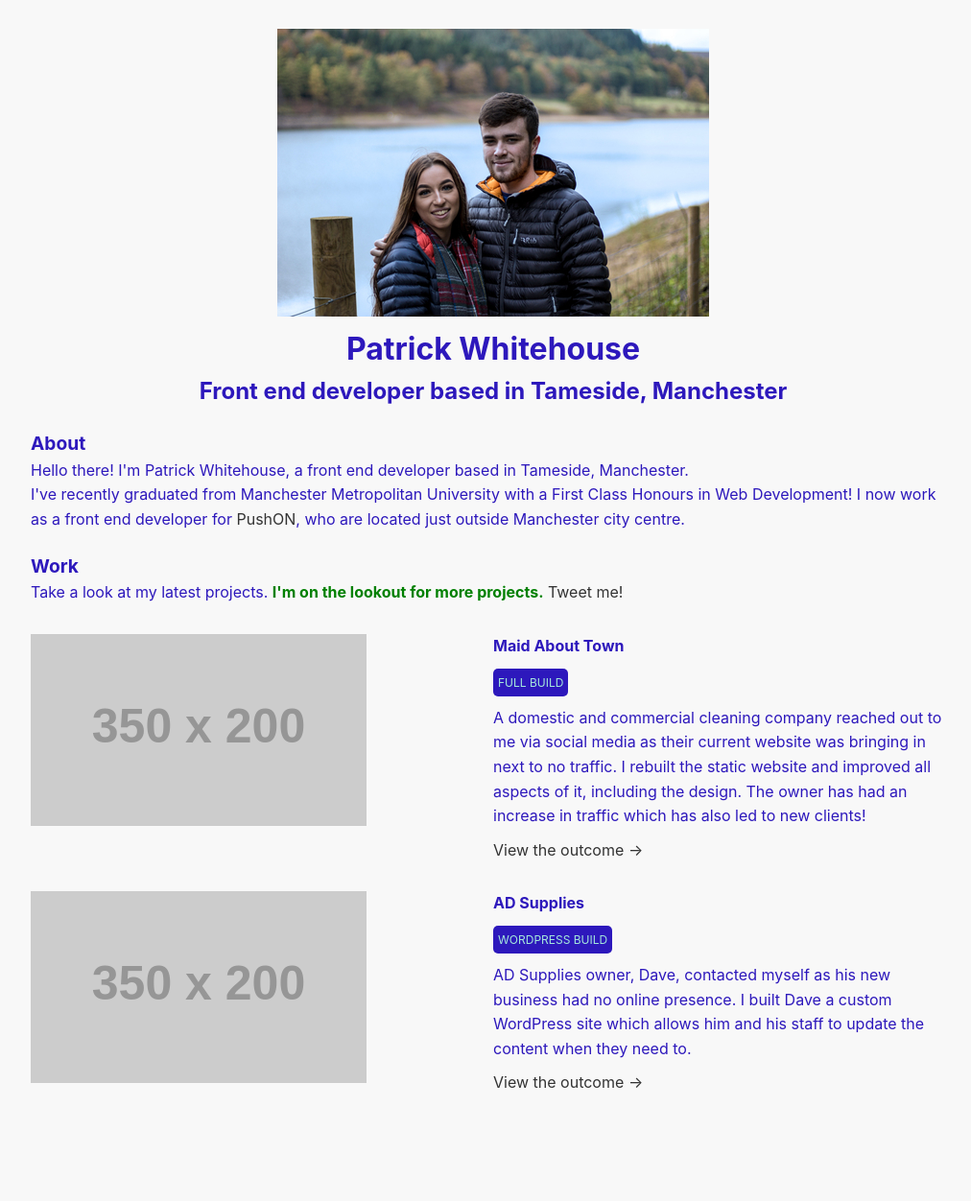
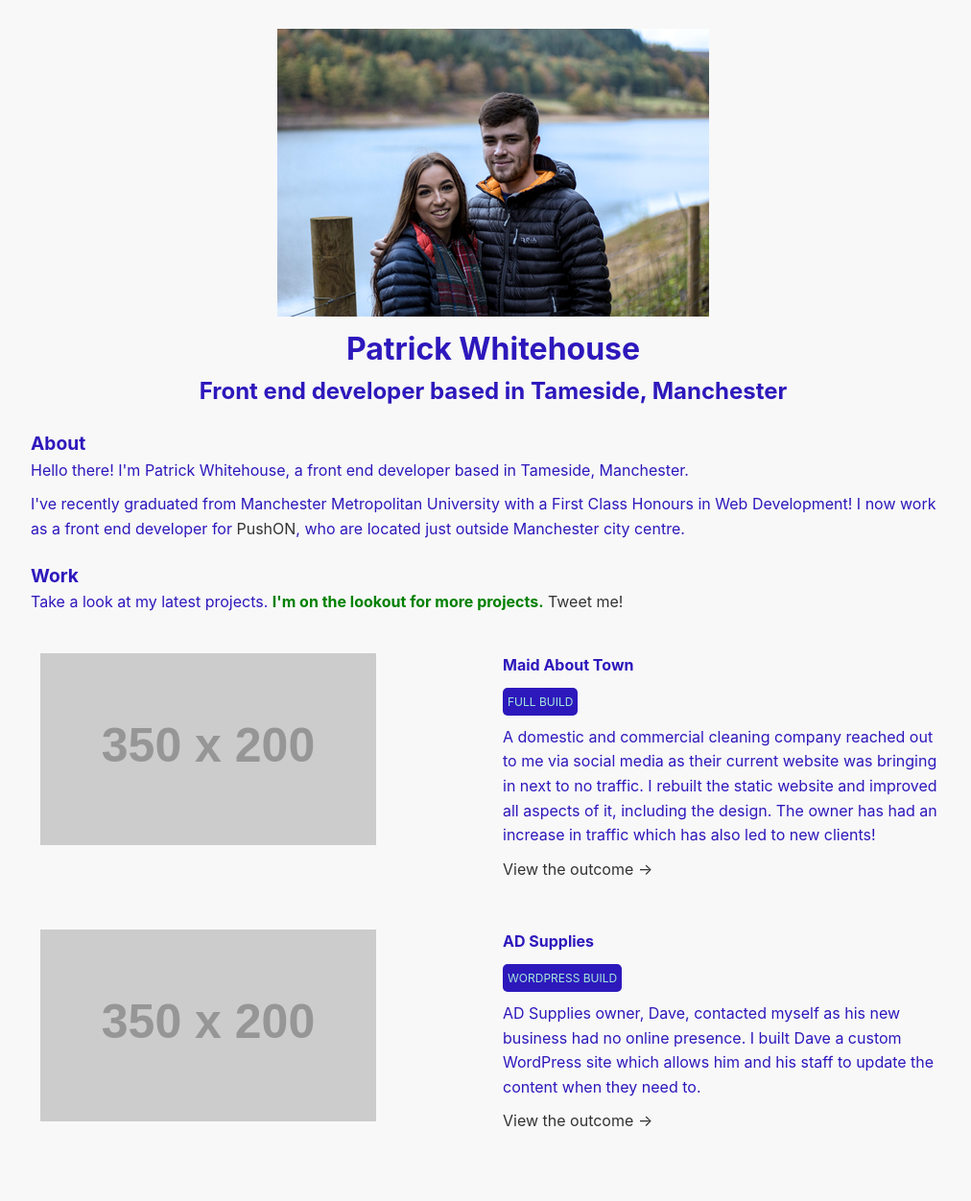
Before and after one commit to PatrickWhitehouse/Old-portfolio, a Jekyll site: the page built from index.html, in a window 1280 px wide. Shown: the whole page at 96% size, without its empty margins (126-1138 px from the left). Built offline with Jekyll 4.4.1, drawn with Linux system fonts in a browser that asks for light colours; before the commit the page ends 1202 px from its top, so only the background shows below that.

Commit message:
add padding on work to prevent touching

```diff
--- a/_scss/main.scss
+++ b/_scss/main.scss
@@ -27,6 +27,10 @@ h2{
 }
 h3{
     font-size: 1.2rem;
+}
+
+p{
+    margin-bottom: $spacer1;
 }
 
 small{
@@ -74,6 +78,7 @@ section.hero{
             @include respond($tablet){
                 width: 50%;
                 float: left;
+                padding: $spacer1;
             }
         }
         &:after{
--- a/css/main.css
+++ b/css/main.css
@@ -76,6 +76,9 @@ h2 {
 h3 {
   font-size: 1.2rem; }
 
+p {
+  margin-bottom: 10px; }
+
 small {
   font-size: .75rem;
   text-transform: uppercase; }
@@ -111,7 +114,8 @@ section.hero {
     @media (min-width: 768px) {
       .work--grid .work--item .work--image, .work--grid .work--item .work--desc {
         width: 50%;
-        float: left; } }
+        float: left;
+        padding: 10px; } }
     .work--grid .work--item:after {
       display: table;
       clear: both;
```
